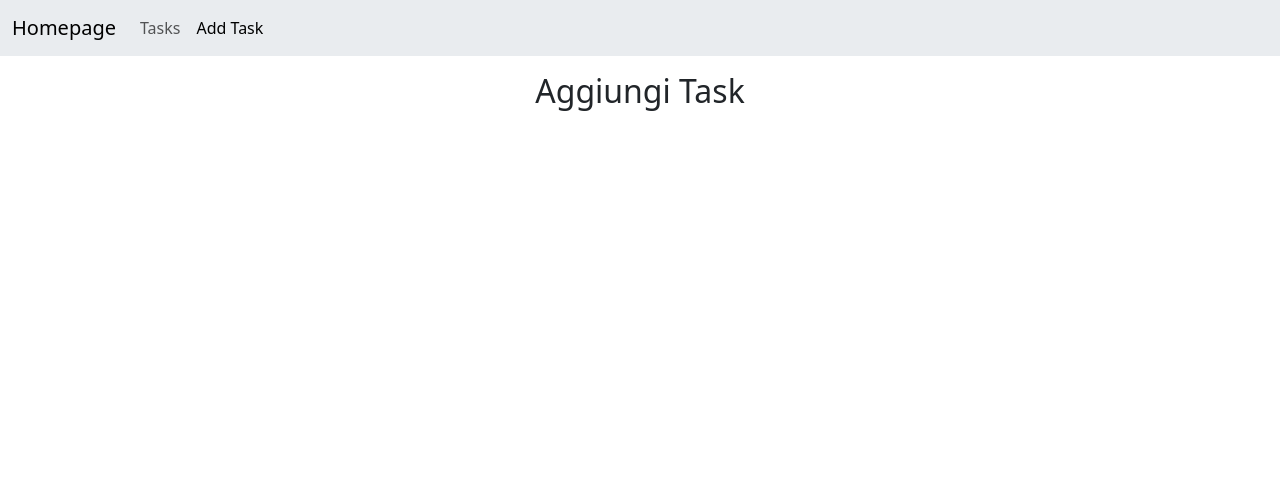
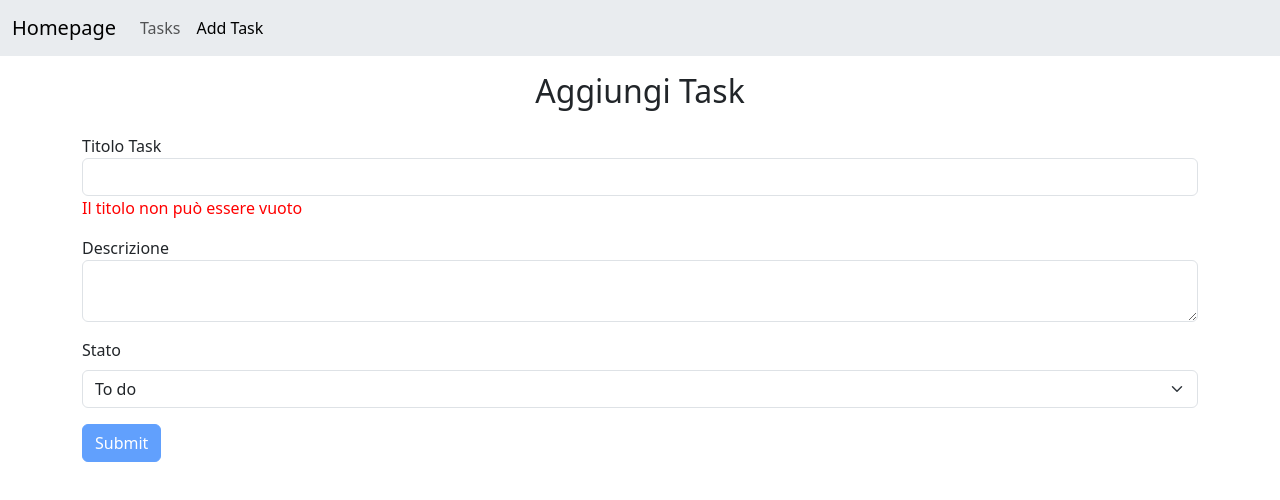
Before and after one commit to LucaCiani/ex-react-task-manager, a React (Vite) app: page /add-task in a window 1280 px wide. Shown: the top 500 px of the page. Built offline with nearby package versions, Linux system fonts and the light colour scheme; no server answers.

Commit message:
add addTaskPage

```diff
--- a/src/App.jsx
+++ b/src/App.jsx
@@ -5,7 +5,7 @@ import "bootstrap/dist/js/bootstrap.bundle.min";
 import { BrowserRouter, NavLink, Route, Routes } from "react-router-dom";
 import HomePage from "./assets/pages/HomePage";
 import TaskListPage from "./assets/pages/TaskListPage";
-import AddListPage from "./assets/pages/AddListPage";
+import AddTaskPage from "./assets/pages/AddTaskPage";
 import { GlobalProvider } from "./GlobalContext";
 
 function App() {
@@ -57,7 +57,7 @@ function App() {
                     <Routes>
                         <Route path="/" Component={HomePage} />
                         <Route path="task-list" Component={TaskListPage} />
-                        <Route path="add-task" Component={AddListPage} />
+                        <Route path="add-task" Component={AddTaskPage} />
                     </Routes>
                 </BrowserRouter>
             </GlobalProvider>
--- a/src/assets/pages/AddListPage.jsx
+++ /dev/null
@@ -1,7 +0,0 @@
-export default function AddListPage() {
-    return (
-        <>
-            <h2 className="py-3 text-center">Aggiungi Task</h2>
-        </>
-    );
-}
--- /dev/null
+++ b/src/assets/pages/AddTaskPage.jsx
@@ -0,0 +1,83 @@
+import { useMemo, useRef, useState } from "react";
+
+const symbols = "!@#$%^&*()-_=+[]{}|;:'\",.<>?/`~";
+
+export default function AddTaskPage() {
+    const [taskTitle, setTaskTitle] = useState("");
+    const descriptionRef = useRef();
+    const statusRef = useRef();
+
+    const taskTitleError = useMemo(() => {
+        if (!taskTitle.trim()) {
+            return "Il titolo non può essere vuoto";
+        }
+        if ([...taskTitle].some((char) => symbols.includes(char))) {
+            return "Il titolo non può contenere simboli";
+        }
+        return "";
+    }, [taskTitle]);
+
+    const handleSubmit = (e) => {
+        e.preventDefault();
+        if (taskTitleError) {
+            return;
+        }
+
+        const newTask = {
+            title: taskTitle.trim(),
+            description: descriptionRef.current.value,
+            status: statusRef.current.value,
+        };
+
+        console.log(newTask);
+    };
+    return (
+        <>
+            <div className="container">
+                <h2 className="py-3 text-center">Aggiungi Task</h2>
+                <form onSubmit={handleSubmit}>
+                    <div className="mb-3">
+                        <label>Titolo Task</label>
+                        <input
+                            type="text"
+                            className="form-control"
+                            value={taskTitle}
+                            onChange={(e) => {
+                                setTaskTitle(e.target.value);
+                            }}
+                        />
+                        {taskTitleError && (
+                            <p style={{ color: "red" }}>{taskTitleError}</p>
+                        )}
+                    </div>
+                    <div className="mb-3">
+                        <label>Descrizione</label>
+                        <textarea
+                            className="form-control"
+                            ref={descriptionRef}
+                        />
+                    </div>
+                    <div className="mb-3">
+                        <label className="form-label">Stato</label>
+                        <select
+                            className="form-select"
+                            ref={statusRef}
+                            defaultValue="To do"
+                        >
+                            <option value="To do">To do</option>
+                            <option value="Doing">Doing</option>
+                            <option value="Done">Done</option>
+                        </select>
+                    </div>
+                    <button
+                        type="submit"
+                        className="btn btn-primary"
+                        disabled={taskTitleError}
+                    >
+                        Submit
+                    </button>
+                </form>
+            </div>
+        </>
+    );
+}
```
